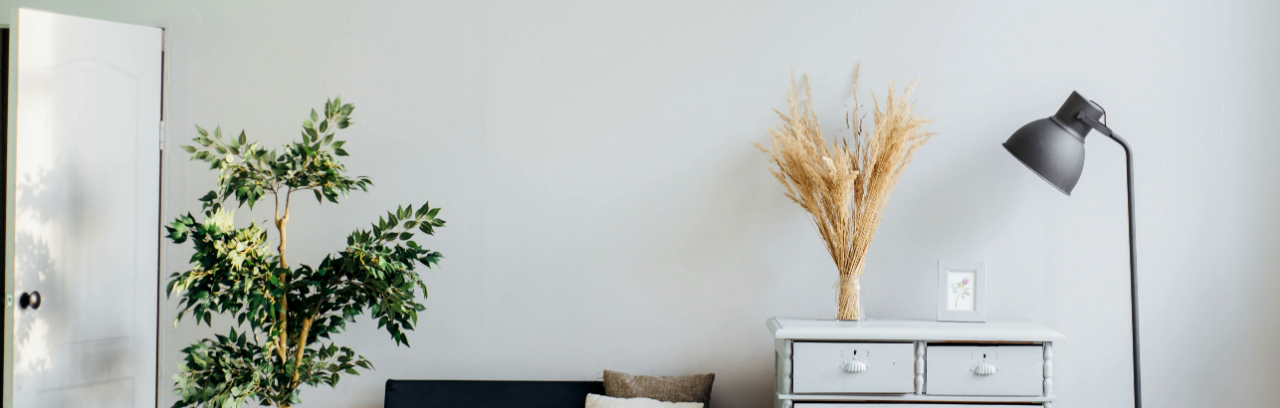
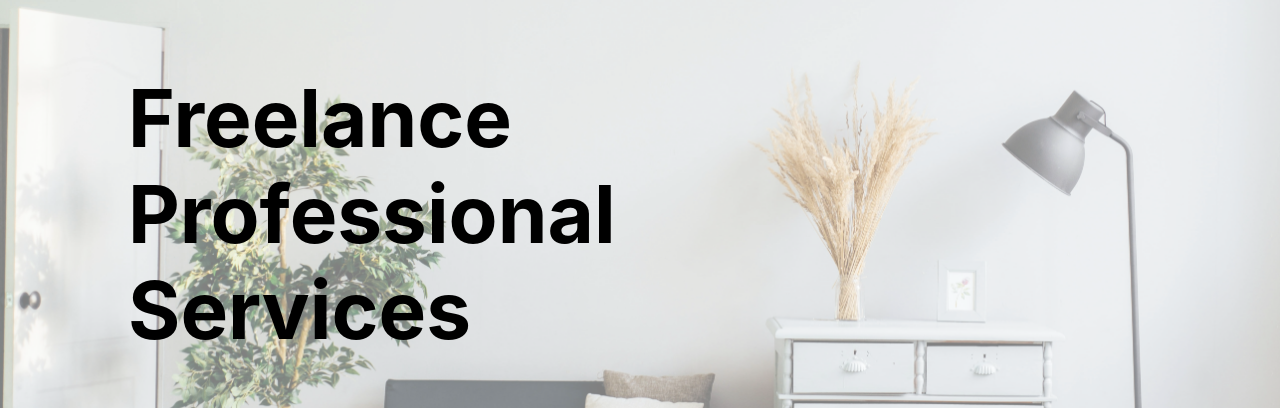
Before and after one commit to Serenula/Skillful-Hands, a React (Vite) app in the folder Frontend/: page / in a window 1280 px wide. Shown: the part 236-644 px from the top of the page. Built offline with nearby package versions, Linux system fonts and the light colour scheme.

Commit message:
Home Page CSS
added text

```diff
--- a/Frontend/src/components/Homepage.jsx
+++ b/Frontend/src/components/Homepage.jsx
@@ -17,7 +17,11 @@ const Homepage = () => {
     <div>
       <nav className={styles.navbar}>
         <NavLink to="/" className={styles.logoLink}>
-          <img src="Skilfull Hands.png" alt="Logo" className={styles.logo} />
+          <img
+            src="Skilfull Hands (1).png"
+            alt="Logo"
+            className={styles.logo}
+          />
         </NavLink>
         <div className={styles.navLinks}>
           <span className={styles.link} onClick={openLoginModal}>
@@ -30,6 +34,14 @@ const Homepage = () => {
       </nav>
       <div className={styles.hero}>
         <img src="heroimage.jpg" alt="Hero" className={styles.heroImage} />
+        <div className={styles.heroOverlay}></div>
+        <div className={styles.heroText}>
+          Freelance
+          <br />
+          Professional
+          <br />
+          Services
+        </div>
       </div>
       {showLogin && <LoginModal onClose={closeLoginModal} />}
       {showRegister && <RegisterModal onClose={closeRegisterModal} />}
--- a/Frontend/src/components/Homepage.module.css
+++ b/Frontend/src/components/Homepage.module.css
@@ -48,3 +48,24 @@
   height: 100%;
   object-fit: cover;
 }
+
+.heroOverlay {
+  position: absolute;
+  top: 0;
+  left: 0;
+  width: 100%;
+  height: 100%;
+  background: rgba(255, 255, 255, 0.5);
+}
+
+.heroText {
+  position: absolute;
+  top: 50%;
+  left: 10%;
+  transform: translateY(-50%);
+  color: black;
+  font-size: 5rem;
+  font-weight: bold;
+  text-align: left;
+  line-height: 1.2;
+}
```
